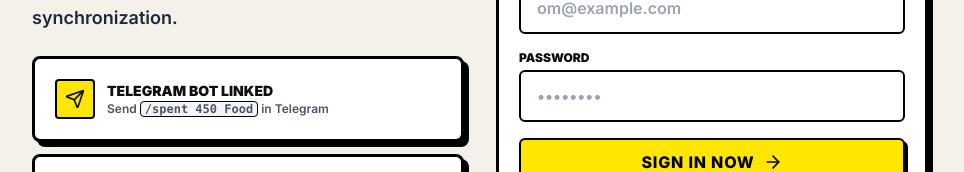
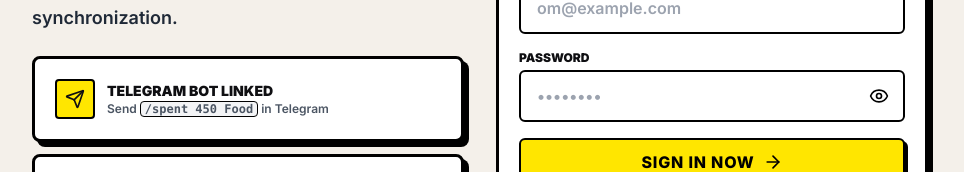
Before and after one commit to sudo-om/finance-tracker-api, a React (Vite) app in the folder frontend/: page / in a window 1280 px wide. Shown: the part 392-564 px from the top of the page, without its empty margins (160-1124 px from the left). Built offline with nearby package versions, Linux system fonts and the light colour scheme.

Commit message:
implement the password visibility toggle button

```diff
--- a/frontend/src/components/AuthView.jsx
+++ b/frontend/src/components/AuthView.jsx
@@ -1,9 +1,10 @@
 import React, { useState } from 'react';
-import { Wallet, ArrowRight, ShieldCheck, Zap, Send } from 'lucide-react';
+import { Wallet, ArrowRight, ShieldCheck, Zap, Send, Eye, EyeOff } from 'lucide-react';
 import { api, setAuthToken, setUser } from '../api';
 
 export default function AuthView({ onAuthSuccess }) {
   const [isLogin, setIsLogin] = useState(true);
+  const [showPassword, setShowPassword] = useState(false);
   const [formData, setFormData] = useState({
     firstName: '',
     lastName: '',
@@ -163,14 +164,24 @@
 
             <div>
               <label className="block text-xs font-black uppercase mb-1">Password</label>
+              <div className="relative">
                 <input
-                type="password"
+                  type={showPassword ? 'text' : 'password'}
                   required
-                className="nb-input"
+                  className="nb-input pr-12"
                   placeholder="••••••••"
                   value={formData.password}
                   onChange={(e) => setFormData({ ...formData, password: e.target.value })}
                 />
+                <button
+                  type="button"
+                  onClick={() => setShowPassword(!showPassword)}
+                  className="absolute right-3 top-1/2 -translate-y-1/2 text-black hover:opacity-80 p-1"
+                  title={showPassword ? 'Hide password' : 'View password'}
+                >
+                  {showPassword ? <EyeOff className="w-5 h-5" /> : <Eye className="w-5 h-5" />}
+                </button>
+              </div>
             </div>
 
             <button
```
Lines whose indentation alone changed are shown as unchanged.
